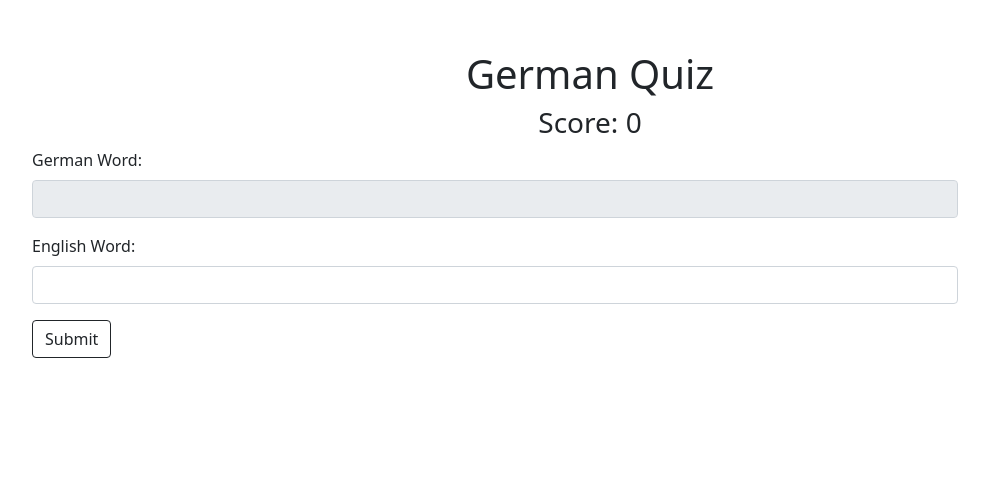
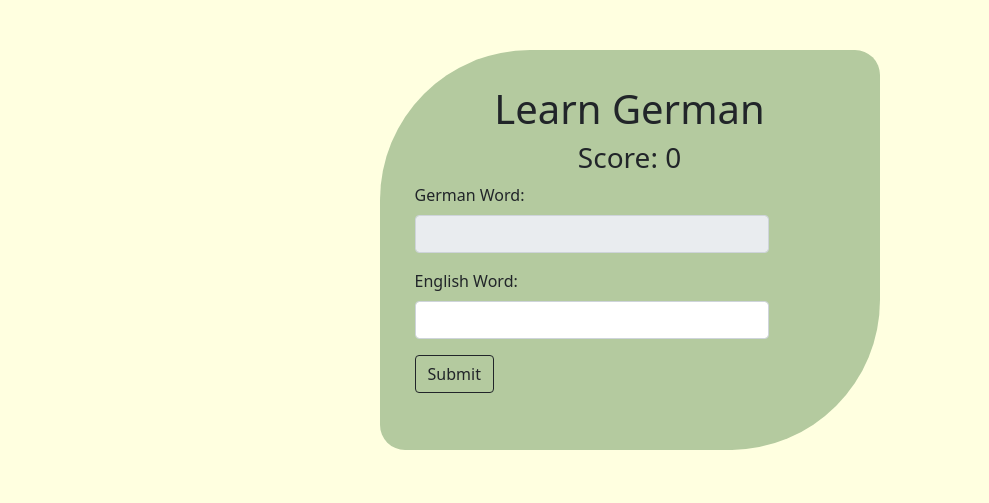
Before and after one commit to Andrew26L/Language-Leaf, a React app: page / in a window 1280 px wide. Shown: the whole page, without its empty margins (30-1019 px from the left). Built offline with nearby package versions, Linux system fonts and the light colour scheme; no server answers.

Commit message:
Styling to Quiz Component

```diff
--- a/client/components/Quiz.js
+++ b/client/components/Quiz.js
@@ -55,7 +55,7 @@ export class Quiz extends React.Component {
     return (
       <div className="quiz">
         <div className="container-sm">
-          <h1>German Quiz</h1>
+          <h1>Learn German</h1>
           <h3>Score: {this.state.score}</h3>
           <form onSubmit={this.handleSubmit} className="form-group">
             <div className="mb-3 row">
--- a/index.html
+++ b/index.html
@@ -4,7 +4,7 @@
   <meta charset="UTF-8">
   <meta http-equiv="X-UA-Compatible" content="IE=edge">
   <meta name="viewport" content="width=device-width, initial-scale=1.0">
-  <title>Andrew's Application</title>
+  <title>Learn German</title>
   <script defer src="/bundle.js"></script>
   <link href="https://cdn.jsdelivr.net/npm/bootstrap@5.0.1/dist/css/bootstrap.min.css" rel="stylesheet" integrity="sha384-+0n0xVW2eSR5OomGNYDnhzAbDsOXxcvSN1TPprVMTNDbiYZCxYbOOl7+AMvyTG2x" crossorigin="anonymous">
 </head>
--- a/public/index.css
+++ b/public/index.css
@@ -1,7 +1,22 @@
 .container-sm {
   margin: 50px;
+  max-width: 500px;
+  background-color: rgb(180, 202, 159);
+  padding: 35px;
+  border-radius: 150px 25px 150px 25px;
+  height: 400px;
 }
 
 h1, h3 {
   text-align: center;
 }
+
+.main-container {
+  display: flex;
+  justify-content: space-evenly;
+
+}
+
+body {
+  background-color: lightyellow;
+}
```
